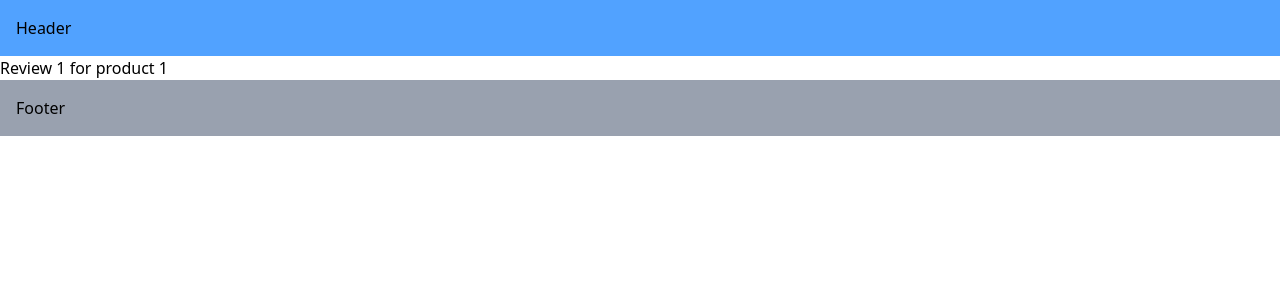
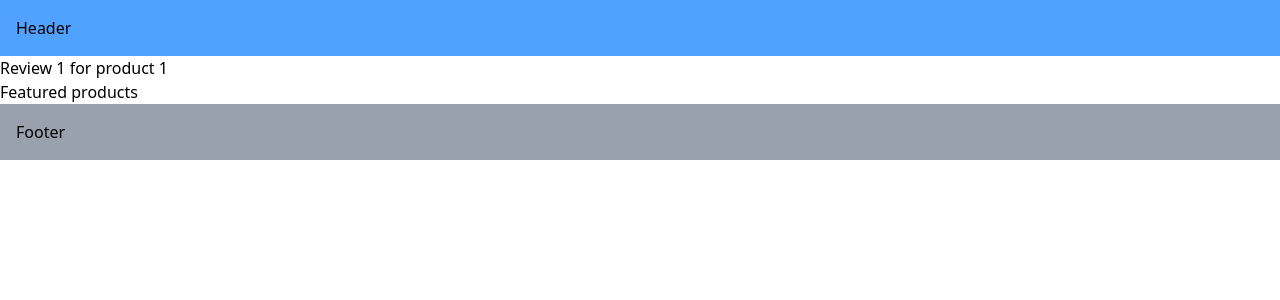
Before and after one commit to BIOCISHERE/nextjs-practice, a Next.js app: page /products/1/reviews/1 in a window 1280 px wide. Shown: the top 300 px of the page. Built offline with nearby package versions, Linux system fonts and the light colour scheme.

Commit message:
added layout.tsx in src/products/[productId]

```diff
--- /dev/null
+++ b/src/app/products/[productId]/layout.tsx
@@ -0,0 +1,10 @@
+import React from "react";
+
+export default function ProductDetailLauout({ children }: { children: React.ReactNode }) {
+  return (
+    <>
+      {children}
+      <h2>Featured products</h2>
+    </>
+  );
+}
```
